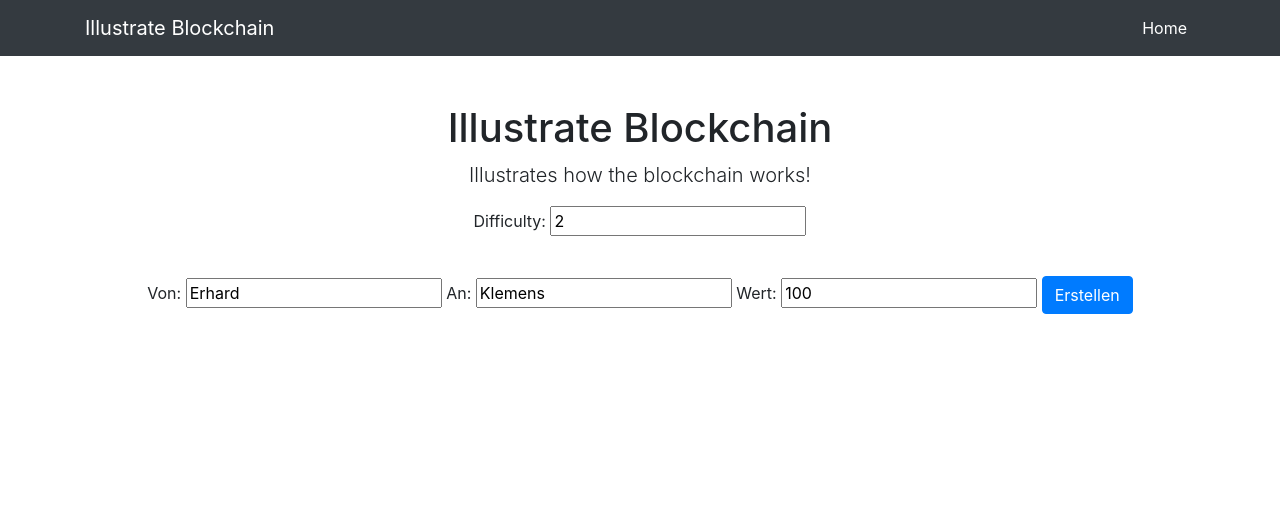
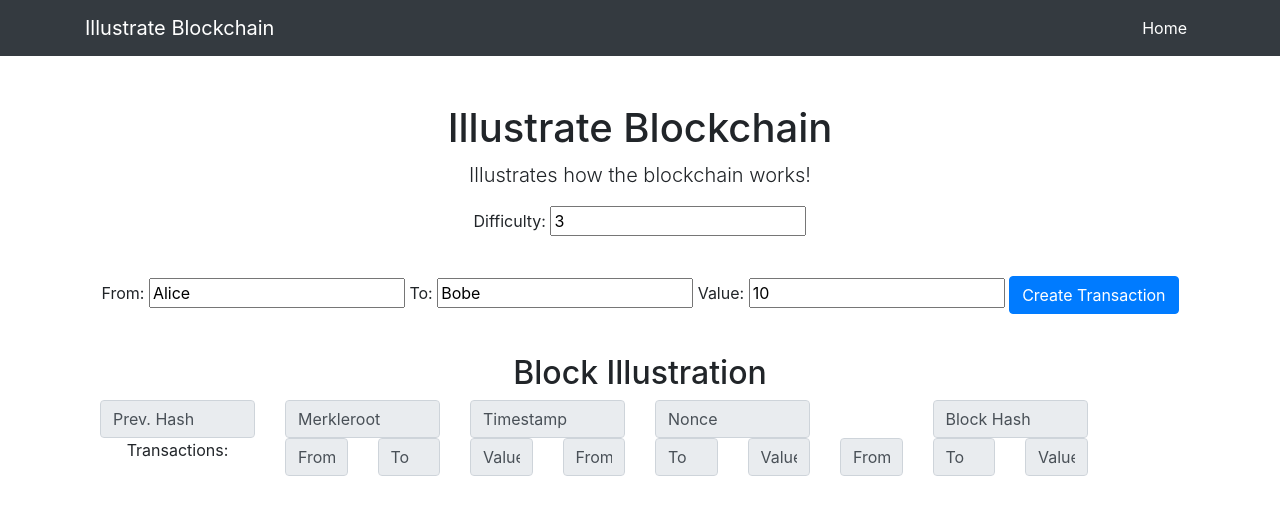
Before and after one commit to mrqc/mrqc.github.io, a plain HTML site: page illustrate-blockchain/index.html in a window 1280 px wide. Drawn offline with Linux system fonts and the light colour scheme.

Commit message:
labels and description

```diff
--- a/illustrate-blockchain/index.html
+++ b/illustrate-blockchain/index.html
@@ -53,36 +53,38 @@
       <div class="col-lg-12 text-center">
         <h1 class="mt-5">Illustrate Blockchain</h1>
         <p class="lead">Illustrates how the blockchain works!</p>
-        Difficulty: <input type="text" value="2" id="difficulty">
+        Difficulty: <input type="text" value="3" id="difficulty">
         <p>&nbsp;</p>
         <form>
-          Von: <input type="text" id="from" value="Erhard">
-          An: <input type="text" id="to" value="Klemens">
-          Wert: <input type="text" id="value" value="100">
-          <button type="button" class="btn btn-primary" id="createTransaction">Erstellen</button>
+          From: <input type="text" id="from" value="Alice">
+          To: <input type="text" id="to" value="Bobe">
+          Value: <input type="text" id="value" value="10">
+          <button type="button" class="btn btn-primary" id="createTransaction">Create Transaction</button>
         </form>
         <p>&nbsp;</p>
         <div class="container" id="client-1">
-          <!--<div id="block-1" class="row">
-            <div class="col-2"><input type="text" value="00000000" id="block-1-starthash" class="form-control hash"></div>
-            <div class="col-2"><input type="text" value="00000000" id="block-1-markleroot" class="form-control hash"></div>
-            <div class="col-2"><input type="text" value="2019-01-01 12:12" id="block-1-timestamp" class="form-control hash"></div>
-            <div class="col-2"><input type="text" value="nonce" id="block-1-nonce" class="form-control"></div>
+          <h2>Block Illustration</h2>
+          <div id="block-0" class="row">
+            <div class="col-2"><input type="text" value="Prev. Hash" id="block-0-starthash" class="form-control hash" disabled></div>
+            <div class="col-2"><input type="text" value="Merkleroot" id="block-0-markleroot" class="form-control hash" disabled></div>
+            <div class="col-2"><input type="text" value="Timestamp" id="block-0-timestamp" class="form-control hash" disabled></div>
+            <div class="col-2"><input type="text" value="Nonce" id="block-0-nonce" class="form-control" disabled></div>
             <div class="col-1"></div>
-            <div class="col-2"><input type="text" value="hash" id="block-1-endhash" class="form-control"></div>
-          </div>-->
-          <!--<div id="block-1-content" class="row">
-            <div class="col-2"></div>
-            <div class="col-1"><input type="text" value="Horst" class="form-control merkleroot"></div>
-            <div class="col-1"><input type="text" value="Friedl" class="form-control merkleroot"></div>
-            <div class="col-1"><input type="text" value="100" class="form-control merkleroot"></div>
-            <div class="col-1"><input type="text" value="Horst" class="form-control merkleroot"></div>
-            <div class="col-1"><input type="text" value="Friedl" class="form-control merkleroot"></div>
-            <div class="col-1"><input type="text" value="100" class="form-control merkleroot"></div>
-            <div class="col-1"><input type="text" value="Horst" class="form-control merkleroot"></div>
-            <div class="col-1"><input type="text" value="Friedl" class="form-control merkleroot"></div>
-            <div class="col-1"><input type="text" value="100" class="form-control merkleroot"></div>
-          </div>-->
+            <div class="col-2"><input type="text" value="Block Hash" id="block-0-endhash" class="form-control" disabled></div>
+          </div>
+          <div id="block-0-content" class="row">
+            <div class="col-2">Transactions:</div>
+            <div class="col-1"><input type="text" value="From" class="form-control merkleroot" disabled></div>
+            <div class="col-1"><input type="text" value="To" class="form-control merkleroot" disabled></div>
+            <div class="col-1"><input type="text" value="Value" class="form-control merkleroot" disabled></div>
+            <div class="col-1"><input type="text" value="From" class="form-control merkleroot" disabled></div>
+            <div class="col-1"><input type="text" value="To" class="form-control merkleroot" disabled></div>
+            <div class="col-1"><input type="text" value="Value" class="form-control merkleroot" disabled></div>
+            <div class="col-1"><input type="text" value="From" class="form-control merkleroot" disabled></div>
+            <div class="col-1"><input type="text" value="To" class="form-control merkleroot" disabled></div>
+            <div class="col-1"><input type="text" value="Value" class="form-control merkleroot" disabled></div>
+          </div>
+          <div>&nbsp;</div>
         </div>
       </div>
     </div>
@@ -109,7 +111,7 @@
         }
         if (txCountInCurrentBlock < maxTx) {
           $("#block-" + blockHeight + "-content").append(
-            '<div class="col-1"><input type="text" value="' + $("#from").val() + '" class="form-control merklerooti update-control"></div>' +
+            '<div class="col-1"><input type="text" value="' + $("#from").val() + '" class="form-control merkleroot update-control"></div>' +
             '<div class="col-1"><input type="text" value="' + $("#to").val() + '" class="form-control merkleroot update-control"></div>' +
             '<div class="col-1"><input type="text" value="' + $("#value").val() + '" class="form-control merkleroot update-control"></div>'
           );
```
